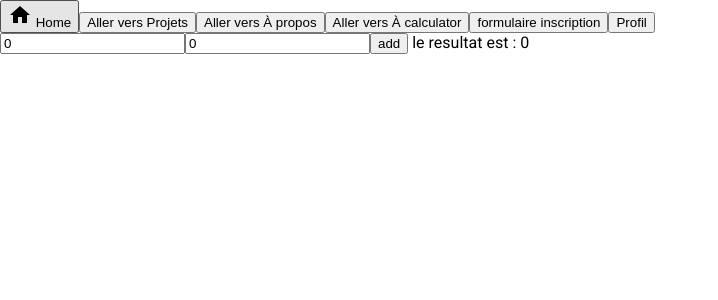
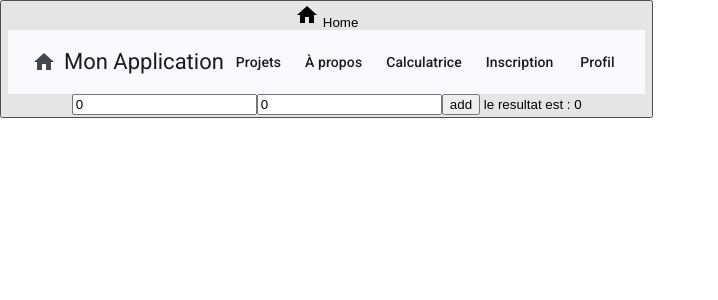
Before and after one commit to denispeyrusaubes/bootstrap-ng, an Angular app: page / in a window 1280 px wide. Shown: the top 300 px of the page, without its empty margins (0-718 px from the left). Built offline with nearby package versions, Linux system fonts and the light colour scheme.

Commit message:
feat : modification off interface + correction button

```diff
--- a/src/app/app.component.css
+++ b/src/app/app.component.css
@@ -0,0 +1,3 @@
+.spacer {
+    flex: 1 1 auto;
+  }
--- a/src/app/app.component.html
+++ b/src/app/app.component.html
@@ -1,14 +1,20 @@
 <button matFab extended>
     <mat-icon>home</mat-icon>
     Home
-  </button>
-  <button routerLink="/projets">Aller vers Projets</button>
-<button routerLink="/apropos">Aller vers À propos</button>
-<button routerLink="/calculator">Aller vers À calculator</button>
-<button routerLink="/inscription">formulaire inscription</button>
-<button routerLink="/userinfo">Profil</button>
 
 
-<br>
+    <mat-toolbar color="primary">
+        <button mat-icon-button routerLink="/">
+          <mat-icon>home</mat-icon>
+        </button>
+        <span>Mon Application</span>
+        <span class="spacer"></span>
 
-<router-outlet/>
+        <button mat-button routerLink="/projets" routerLinkActive="active">Projets</button>
+        <button mat-button routerLink="/apropos" routerLinkActive="active">À propos</button>
+        <button mat-button routerLink="/calculator" routerLinkActive="active">Calculatrice</button>
+        <button mat-button routerLink="/inscription" routerLinkActive="active">Inscription</button>
+        <button mat-button routerLink="/userinfo" routerLinkActive="active">Profil</button>
+      </mat-toolbar>
+
+      <router-outlet></router-outlet>
--- a/src/app/app.config.ts
+++ b/src/app/app.config.ts
@@ -1,8 +1,11 @@
-import { ApplicationConfig, provideZoneChangeDetection } from '@angular/core';
+import { ApplicationConfig } from '@angular/core';
 import { provideRouter } from '@angular/router';
-
 import { routes } from './app.routes';
+import { provideAnimationsAsync } from '@angular/platform-browser/animations/async';
 
 export const appConfig: ApplicationConfig = {
-  providers: [provideZoneChangeDetection({ eventCoalescing: true }), provideRouter(routes)]
+  providers: [
+    provideRouter(routes),
+    provideAnimationsAsync(),
+  ],
 };
```
Also changed, not shown: src/app/app.component.ts (+16 -10 lines).
